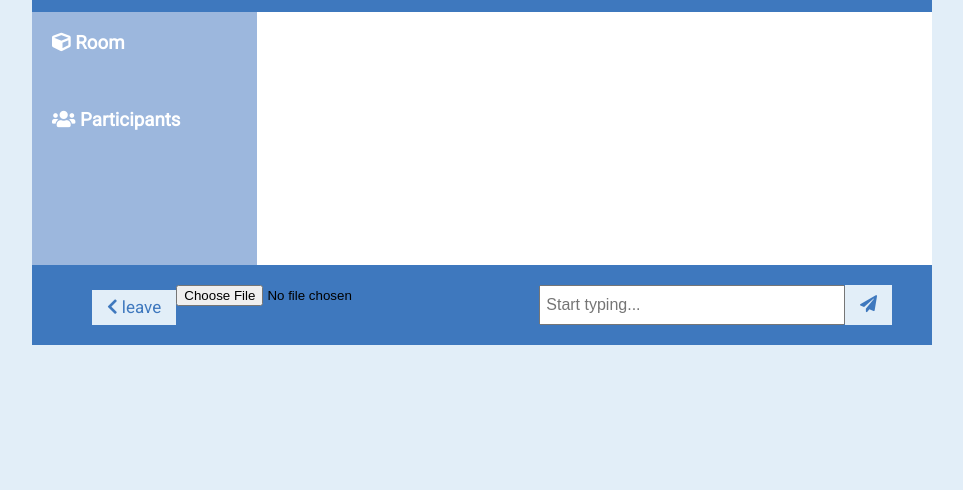
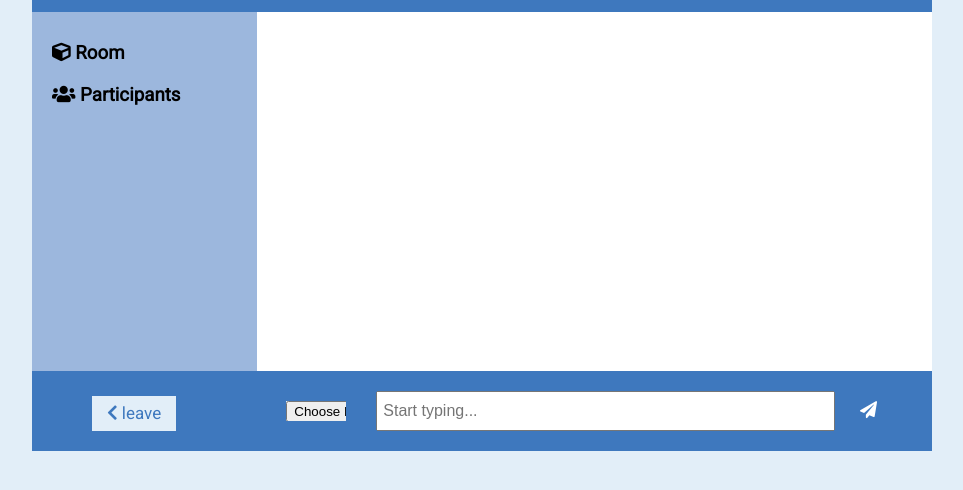
Before and after one commit to MagdalenaBrejna/web3, a website: page public/chat.html in a window 1280 px wide. Shown: the part 206-696 px from the top of the page, without its empty margins (158-1121 px from the left). Drawn offline with nearby package versions, Linux system fonts and the light colour scheme; no server answers.

Commit message:
po poprawkach layout, img, typing

```diff
--- a/public/chat.html
+++ b/public/chat.html
@@ -19,11 +19,11 @@
 
       </header>
       <main class="chat-main">
-        <div class="chat-sidebar">
-          <h3><i class="fas fa-cube"></i> Room </h3>
-          <h2 id="room-name" style="background-color: #9cb7dd; size:14px"></h2>
-          <h3><i class="fas fa-users"></i> Participants</h3>
-          <ul id="users"></ul>
+        <div style="min-height:300px; background-color: #9cb7dd; border-color: #9cb7dd; border:#9cb7dd">
+          <h3 style="margin-top: 30px; margin-bottom:20px; margin-left: 20px"><i class="fas fa-cube"></i> Room </h3>
+          <h2 id="room-name" style="background-color: #9cb7dd; size:12px; font:12px; color: white; margin-left: 50px; margin-bottom:20px"></h2>
+          <h3 style="margin-left: 20px; margin-bottom: 20px"><i class="fas fa-users"></i> Participants</h3>
+          <ul id="users" style="margin-left: 50px;size:12px;color: white"></ul>
         </div>
 
         <div class="chat-messages">
@@ -36,16 +36,16 @@
 
         <form id="chat-form">
           <a id="leave-btn" class="btn" style="margin-top:5px;margin-bottom:0px;margin-left:30px;font-family:Roboto"><i class="	fa fa-chevron-left" style="margin-top:3px"></i>  leave</a>
-          <input type="file" id="my_file" >
+          <input type="file" id="my_file" style="margin-left:110px; height: 20px; width: 60px; margin-top:10px; background-color: #e2eef8;color:#e2eef8 " content='Image' />
           <input
             id="msg"
             type="text"
             placeholder="Start typing..."
             required
             autocomplete="off"
-            style="margin-left: 110px; width:180px"
+            style="margin-left: 30px; width:170px"
           />
-          <button class="btn" style="margin-right:10px"><i class="fas fa-paper-plane"></i></button>
+          <button class="btn" style="margin-right:10px; margin-left:10px; background-color: #3e78be;"><i class="fas fa-paper-plane" style="color:white"></i></button>
         </form>
       </div>
     </div>
--- a/public/js/main.js
+++ b/public/js/main.js
@@ -25,7 +25,8 @@ socket.on('message', (message) => {
   outputMessage(message);
   if(message.text == "is typing...") {
     document.getElementById('not2').textContent = `${message.username} is typing...`
-  }
+  } else
+    document.getElementById('not2').textContent = ``
 
   // Scroll down
   chatMessages.scrollTop = chatMessages.scrollHeight;
@@ -76,12 +77,13 @@ function outputMessage(message) {
     const img = new Image();
     img.src = URL.createObjectURL(file);
     img.width = "200px"
-    img.height = "200px"//URL.createObjectURL(new Blob([file]))
+    img.height = "200px"
     console.log(url)
     const f = document.createElement('p')
     f.classList.add('meta')
     f.innerHTML += `<img src="${img.src}" style="width:200px;height:200px"/>`
     div.append(f)
+    document.getElementById('my_file').value = ''
   }
 
   const para = document.createElement('p');
```
